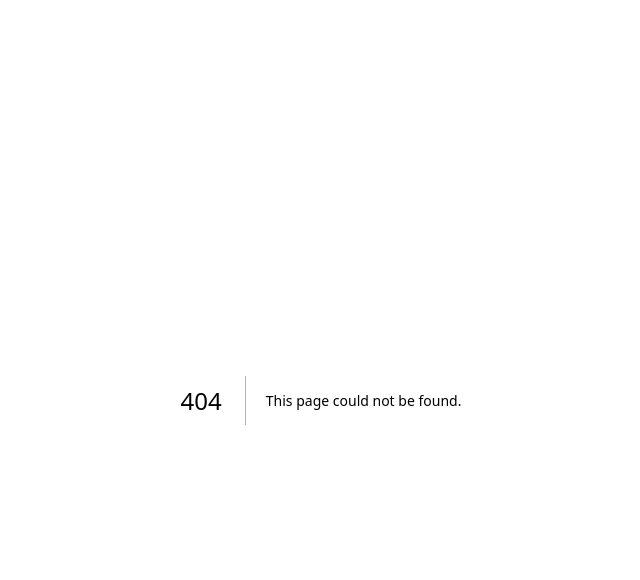
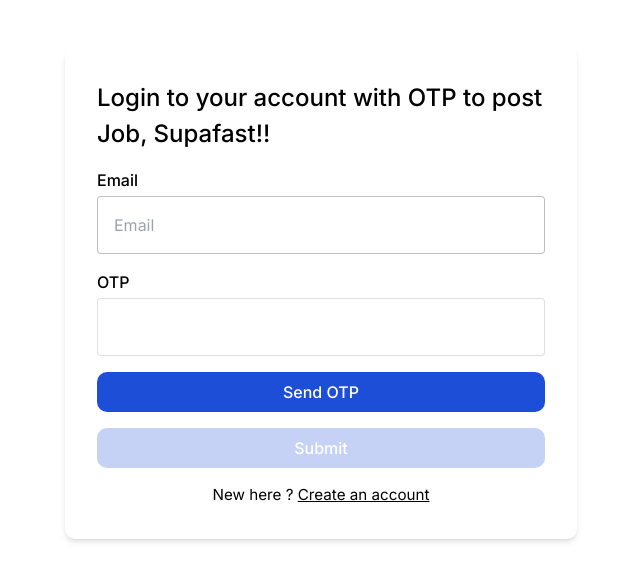
Before and after one commit to jobfinder456/Frontend, a Next.js app: page /signinwithotp in a window 1280 px wide. Before the commit this address had no page. Shown: the top 580 px of the page, without its empty margins (319-959 px from the left). Built offline with nearby package versions, Linux system fonts and the light colour scheme.

Commit message:
login with otp page created

```diff
--- /dev/null
+++ b/src/app/signinwithotp/page.jsx
@@ -0,0 +1,77 @@
+"use client"
+import React, { useState } from 'react'
+import Link from 'next/link'
+import axios from 'axios';
+
+function page() {
+
+    const[email, setEmail] = useState('')
+    const[otp, setOtp] = useState('')
+    const[disable, setDisable] = useState(true)
+
+    const onEmailSubmit = async () => {
+        try {
+          const response = await axios.post(`${process.env.NEXT_PUBLIC_BACK_URL}/api/v1/sendemail`, {email: email});
+          console.log("send success")
+          setDisable(false)
+        } catch (error) {
+          console.error('Email sending error:', error);
+        }
+      };
+
+      const onOtpSubmit = async () => {
+        try {
+          const response = await axios.post(`${process.env.NEXT_PUBLIC_BACK_URL}/api/v1/login`, {otp: otp});
+          console.log("send success")
+        } catch (error) {
+          console.error('Email sending error:', error);
+        }
+      };
+
+  return (
+    <div className='w-[100%] p-[1rem]'>
+
+    <div className="relative mx-auto mt-[2rem] max-w-[32rem] p-[1rem] md:p-[2rem] rounded-[10px] text-black flex flex-col justify-center items-start gap-4 shadow-md">
+
+            <h1 className='text-[1.2rem] md:text-[1.5rem] font-medium'>Login to your account with OTP to post Job, Supafast!!</h1>
+
+            <div className='w-[100%] flex flex-col items-start justify-start gap-[0.25rem]'>
+
+              <label htmlFor='email' className=' font-medium'>Email</label>
+              <input
+                  className={`w-[100%] p-[0.5rem] md:p-[1rem] border border-[#13131344] rounded-[4px] ${disable ? '' : 'opacity-50'}`}
+                  type="email"
+                  id="email"
+                  autoComplete="on"
+                  onChange={(e) => setEmail(e.target.value)}
+                  placeholder="Email"
+              />
+
+            </div>
+
+            <div className='w-[100%] flex flex-col items-start justify-start gap-[0.25rem]'>
+
+              <label htmlFor='OTP' className=' font-medium'>OTP</label>
+              <input
+                  className={`w-[100%] p-[0.5rem] md:p-[1rem] border border-[#13131344] rounded-[4px] ${disable ? 'opacity-50' : ''}`}
+                  type="text"
+                id="OTP"
+                onChange={(e) => setOtp(e.target.value)}
+                placeholder=""
+              />
+
+            </div>
+
+            <button onClick={onEmailSubmit} className={` w-[100%] text-center p-[0.5rem] rounded-[10px] bg-blue-700 text-white font-medium ${disable ? '' : 'opacity-25'}`}>Send OTP</button>
+
+            <button onClick={onOtpSubmit} className={` w-[100%] text-center p-[0.5rem] rounded-[10px] bg-blue-700 text-white font-medium ${disable ? 'opacity-25' : ''} `}>Submit</button>
+
+            <h3 className='text-[0.95rem] w-[100%] text-center'>New here ? <Link href={'/signup'} className='underline'>Create an account</Link></h3>
+
+        </div>
+
+        </div>
+  )
+}
+
+export default page
```
